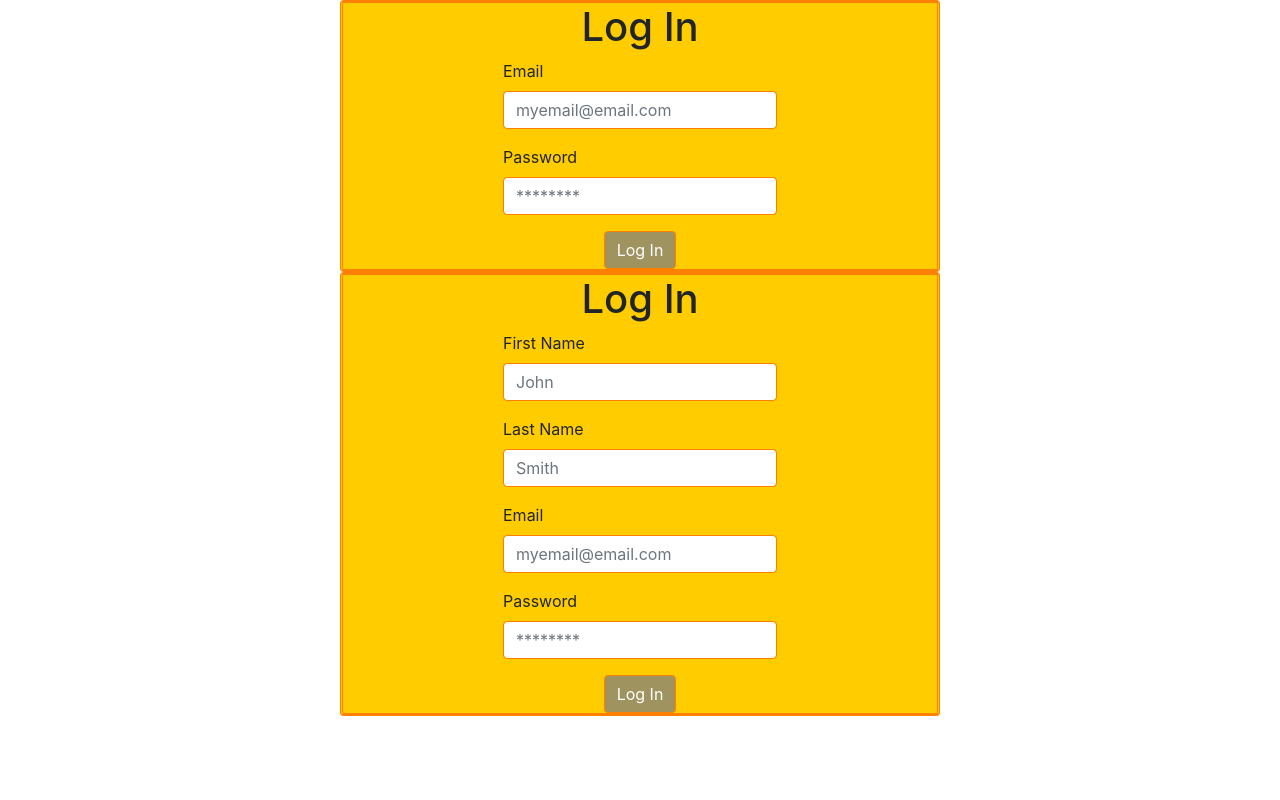
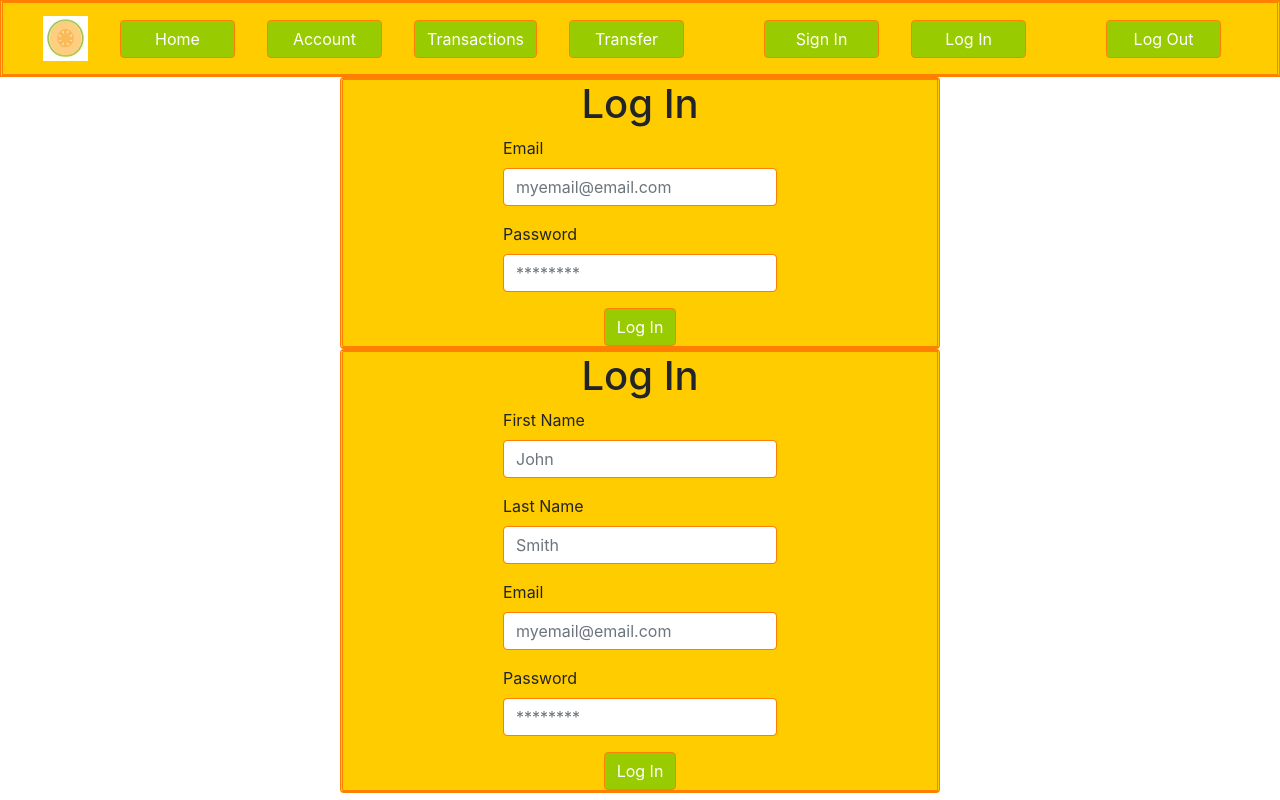
Before and after one commit to Lazovchik/Project_BMYM, a React (Create React App) app: page / in a window 1280 px wide. Built offline with nearby package versions, Linux system fonts and the light colour scheme.

Commit message:
NavBar default version done

```diff
--- a/src/App.js
+++ b/src/App.js
@@ -4,6 +4,7 @@ import logo from './logo.svg';
 import LogSignIn from './LogSignIn/LogSignIn';
 import LogIn from './LogSignIn/LogIn';
 import SignIn from './LogSignIn/SignIn';
+import NavigBar from './NavigBar/NavigBar';
 import './App.css';
 
 class App extends Component {
@@ -15,6 +16,7 @@ class App extends Component {
 	render(){
 		return(
 			<div>
+			<NavigBar/>
 			<LogIn/>
 			<SignIn/>
 			</div>
--- a/src/LogSignIn/LogSignIn.css
+++ b/src/LogSignIn/LogSignIn.css
@@ -3,7 +3,7 @@
 
 .yellow-style, .bg-att{
 	background-color: #ffcc00;
-	max-width: 600px;
+	max-width:600px;
 }
 
 .yellow-style,.border-att, .input-att, .btn-att{
@@ -12,5 +12,6 @@
 }
 
 .btn-att{
-	background-color: #9f9360;
+	/*background-color: #9f9360;*/
+	background-color:#99cc00;
 }
--- /dev/null
+++ b/src/NavigBar/LogInButtons.js
@@ -0,0 +1,38 @@
+import React, { Component } from 'react';
+
+import 'bootstrap/dist/css/bootstrap.css';
+
+import {
+	Navbar, NavbarBrand, Nav, NavItem, Collapse,
+	Button,
+} from 'reactstrap';
+
+import './NavigBar.css';
+
+class LogInButtons extends Component {
+
+	constructor(props){
+		super(props);
+	}
+
+	render() {
+		return (
+			<Collapse isOpen='true' className="text-center mr-5" navbar>
+				<Nav navbar>
+					<NavItem>
+						<Button className="btn-nav mx-3">
+							Sign In
+						</Button>
+					</NavItem>
+					<NavItem>
+						<Button className="btn-nav mx-3">
+							Log  In
+						</Button>
+					</NavItem>
+				</Nav>
+			</Collapse>
+		);
+	}
+}
+
+export default LogInButtons;
--- /dev/null
+++ b/src/NavigBar/LogOutButton.js
@@ -0,0 +1,33 @@
+import React, { Component } from 'react';
+
+import 'bootstrap/dist/css/bootstrap.css';
+
+import {
+	Navbar, NavbarBrand, Nav, NavItem, Collapse,
+	Button,
+} from 'reactstrap';
+
+import './NavigBar.css';
+
+class LogOutButton extends Component {
+
+	constructor(props){
+		super(props);
+	}
+
+	render() {
+		return (
+			<Collapse isOpen='true' className="text-center" navbar>
+				<Nav navbar>
+					<NavItem>
+						<Button className="btn-nav mx-3">
+							Log Out
+						</Button>
+					</NavItem>
+				</Nav>
+			</Collapse>
+		);
+	}
+}
+
+export default LogOutButton;
--- /dev/null
+++ b/src/NavigBar/NavButtons.js
@@ -0,0 +1,48 @@
+import React, { Component } from 'react';
+
+import 'bootstrap/dist/css/bootstrap.css';
+
+import {
+	Navbar, NavbarBrand, Nav, NavItem, Collapse,
+	Button,
+} from 'reactstrap';
+
+import './NavigBar.css';
+
+class NavButtons extends Component {
+
+	constructor(props){
+		super(props);
+	}
+
+	render() {
+		return (
+			<Collapse isOpen='true' className="text-center mr-5" navbar>
+				<Nav navbar>
+					<NavItem>
+						<Button className="btn-nav mx-3">
+							Home
+						</Button>
+					</NavItem>
+					<NavItem>
+						<Button className="btn-nav mx-3">
+							Account
+						</Button>
+					</NavItem>
+					<NavItem>
+						<Button className="btn-nav mx-3">
+							Transactions
+						</Button>
+					</NavItem>
+					<NavItem>
+						<Button className="btn-nav mx-3">
+							Transfer
+						</Button>
+					</NavItem>
+				</Nav>
+			</Collapse>
+		);
+	}
+}
+
+export default NavButtons;
--- /dev/null
+++ b/src/NavigBar/NavigBar.css
@@ -0,0 +1,19 @@
+
+/*Yellow Style*/
+
+.yellow-nb-style, .bg-att{
+	background-color: #ffcc00;
+	/*background-color: #9f9360;*/
+
+}
+
+.yellow-nb-style,.border-att, .input-att, .btn-nav{
+	border-style: solid double solid double;
+	border-color: #ff8000;
+}
+
+.btn-nav{
+	/*background-color: #9f9360;*/
+	background-color: #99cc00;
+	min-width: 115px;
+}
--- /dev/null
+++ b/src/NavigBar/NavigBar.js
@@ -0,0 +1,46 @@
+import React, { Component } from 'react';
+
+import 'bootstrap/dist/css/bootstrap.css';
+
+import {
+	Navbar, NavbarBrand, Nav, NavItem,Collapse, Container,  Form,
+	FormGroup, Label, Input,
+	Button, Row,
+} from 'reactstrap';
+
+import './NavigBar.css';
+import logo from './logo.png';
+
+import NavButtons from './NavButtons';
+import LogInButtons from './LogInButtons';
+import LogOutButton from './LogOutButton';
+
+class NavigBar extends Component {
+
+	constructor(props){
+		super(props);
+	}
+
+	render() {
+		return (
+			<Navbar light expand="md" className="yellow-nb-style">
+				<div className="mx-auto d-sm-flex d-block flex-sm-nowrap">
+				<NavbarBrand>
+					<img
+						src={logo}
+       					width="45"
+						height="45"
+						className="d-inline-block align-top"
+				   		alt="Melon"
+					/>
+				</NavbarBrand>
+				<NavButtons/>
+				<LogInButtons/>
+				<LogOutButton/>
+				</div>
+			</Navbar>
+		);
+	}
+};
+
+export default NavigBar;
```
Also changed, not shown: src/NavigBar/logo.png (added), src/NavigBar/logo.svg (added).
